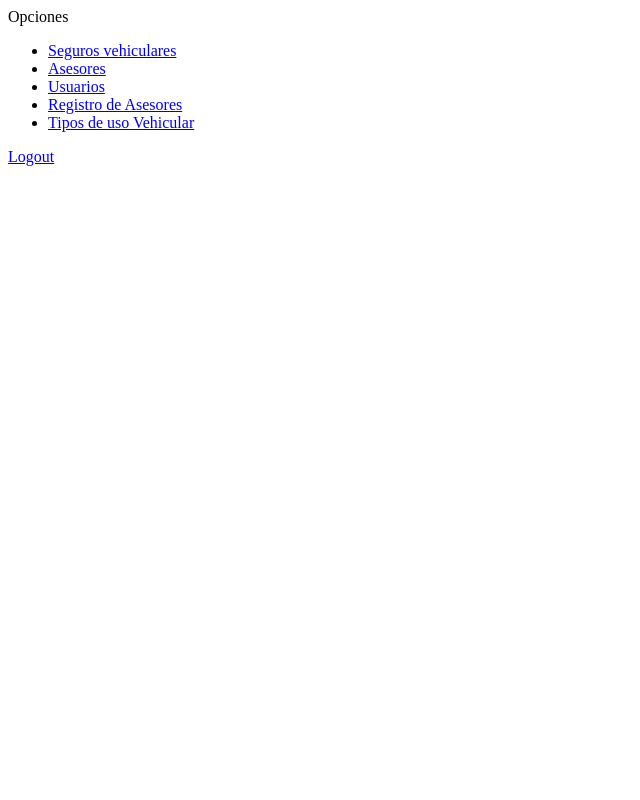
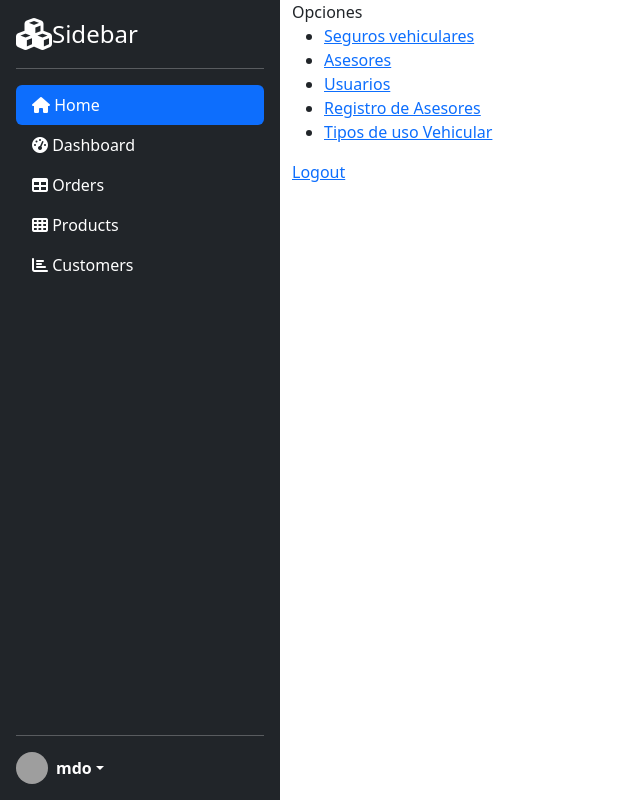
Before and after one commit to bryan-chilque/university-degree-project, a Django app: page /admin/home/ in a window 1280 px wide. Shown: the whole page, without its empty margins (0-640 px from the left). Run offline with Django 4.2, Linux system fonts and the light colour scheme; parts of the project's set-up code (start-up, migrations or seed data) failed here and were passed over; grey boxes are pictures that could not be loaded.

Commit message:
feat: sidebar admin

```diff
--- a/rrggadmin/templates/base.html
+++ b/rrggadmin/templates/rrggadmin/base.html
@@ -14,14 +14,18 @@
       rel="stylesheet"
       href="https://cdnjs.cloudflare.com/ajax/libs/font-awesome/6.4.0/css/all.min.css"
     />
-    {% block head %} {% endblock %}
-  </head>
-  <body>
-    {% block body %} {% endblock %}
+    <link
+      rel="stylesheet"
+      href="https://cdn.jsdelivr.net/npm/bootstrap-icons@1.10.5/font/bootstrap-icons.css"
+    />
     <script
       src="https://cdn.jsdelivr.net/npm/bootstrap@5.3.0/dist/js/bootstrap.bundle.min.js"
       integrity="sha384-geWF76RCwLtnZ8qwWowPQNguL3RmwHVBC9FhGdlKrxdiJJigb/j/68SIy3Te4Bkz"
       crossorigin="anonymous"
     ></script>
+    {% block head %} {% endblock %}
+  </head>
+  <body>
+    {% block body %} {% endblock %}
   </body>
 </html>
--- /dev/null
+++ b/rrggadmin/templates/rrggadmin/dashboard.html
@@ -0,0 +1,13 @@
+{% extends 'rrggadmin/base.html' %} {% block title %} Dashboard {% endblock %}
+{% block body %}
+<div class="d-flex vh-100">
+    {% include 'rrggadmin/sidebar.html' %}
+    <div class="container-fluid">
+        <div class="row">
+            <div class="col-md-12">
+                {% block container %}{% endblock %}
+            </div>
+        </div>
+    </div>
+</div>
+{% endblock body %}
--- a/rrggadmin/templates/rrggadmin/home.html
+++ b/rrggadmin/templates/rrggadmin/home.html
@@ -1,3 +1,5 @@
+{% extends 'rrggadmin/dashboard.html' %}
+{% block container %}
 Opciones
 <ul>
   <li><a href="{% url 'rrggadmin:insurance:vehicle:list' %}">Seguros vehiculares</a></li>
@@ -8,3 +10,4 @@ Opciones
 </ul>
 
 <a href="{% url 'rrggadmin:logout' %}">Logout</a>
+{% endblock container %}
--- a/rrggadmin/templates/rrggadmin/login.html
+++ b/rrggadmin/templates/rrggadmin/login.html
@@ -1,5 +1,5 @@
+{% load custom_filters %}
 {% include 'base.html' %}
-{% load custom_filters %}
 {% block body %}
 <div
   class="row justify-content-center align-items-center vh-100"
@@ -12,11 +12,11 @@
         <form method="post">
           {% csrf_token %}
           <div class="d-flex flex-column mb-2">
-            <label for="username" class="form-label">Usuario</label>
+            <label for="{{ form.username.id_for_label }}" class="form-label">Usuario</label>
             {{ form.username|addclass:"form-control" }}
           </div>
           <div class="d-flex flex-column">
-            <label for="password" class="form-label">Contraseña</label>
+            <label for="{{ form.password.id_for_label }}" class="form-label">Contraseña</label>
             {{ form.password|addclass:"form-control" }}
           </div>
           <input type="submit" class="btn btn-primary w-100 mt-4" value="Login" />
--- /dev/null
+++ b/rrggadmin/templates/rrggadmin/sidebar.html
@@ -0,0 +1,74 @@
+<aside
+  class="d-flex flex-column flex-shrink-0 p-3 text-white bg-dark"
+  style="width: 280px"
+>
+  <a
+    href="/"
+    class="d-flex align-items-center mb-3 mb-md-0 me-md-auto text-white text-decoration-none"
+  >
+    <i class="fas fa-2x fa-cubes"></i>
+    <span class="fs-4">Sidebar</span>
+  </a>
+  <hr />
+  <ul class="nav nav-pills flex-column mb-auto">
+    <li class="nav-item">
+      <a href="#" class="nav-link active" aria-current="page">
+        <i class="fas fa-home"></i>
+        Home
+      </a>
+    </li>
+    <li>
+      <a href="#" class="nav-link text-white">
+        <i class="fas fa-tachometer-alt"></i>
+        Dashboard
+      </a>
+    </li>
+    <li>
+      <a href="#" class="nav-link text-white">
+        <i class="fas fa-table"></i>
+        Orders
+      </a>
+    </li>
+    <li>
+      <a href="#" class="nav-link text-white">
+        <i class="fas fa-th"></i>
+        Products
+      </a>
+    </li>
+    <li>
+      <a href="#" class="nav-link text-white">
+        <i class="fas fa-chart-bar"></i>
+        Customers
+      </a>
+    </li>
+  </ul>
+  <hr />
+  <div class="dropdown">
+    <a
+      href="#"
+      class="d-flex align-items-center text-white text-decoration-none dropdown-toggle"
+      id="dropdownUser1"
+      data-bs-toggle="dropdown"
+      aria-expanded="false"
+    >
+      <img
+        src="https://github.com/mdo.png"
+        alt=""
+        width="32"
+        height="32"
+        class="rounded-circle me-2"
+      />
+      <strong>mdo</strong>
+    </a>
+    <ul
+      class="dropdown-menu dropdown-menu-dark text-small shadow"
+      aria-labelledby="dropdownUser1"
+    >
+      <li><a class="dropdown-item" href="#">New project...</a></li>
+      <li><a class="dropdown-item" href="#">Settings</a></li>
+      <li><a class="dropdown-item" href="#">Profile</a></li>
+      <li><hr class="dropdown-divider" /></li>
+      <li><a class="dropdown-item" href="#">Sign out</a></li>
+    </ul>
+  </div>
+</aside>
```
Also changed, not shown: rrggadmin/templates/rrggadmin/commons/create.html (+9 -4 lines), rrggadmin/templates/rrggadmin/commons/form.html (+9 -1 lines).
